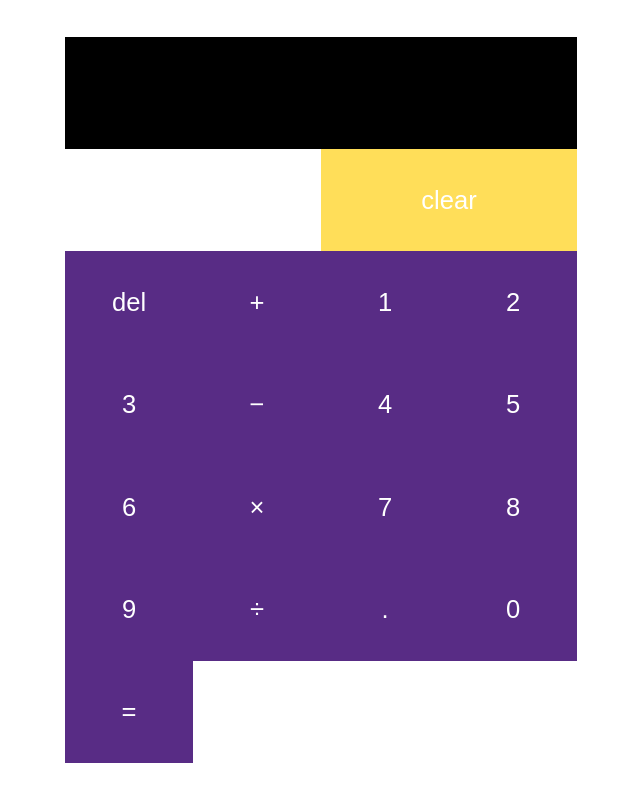
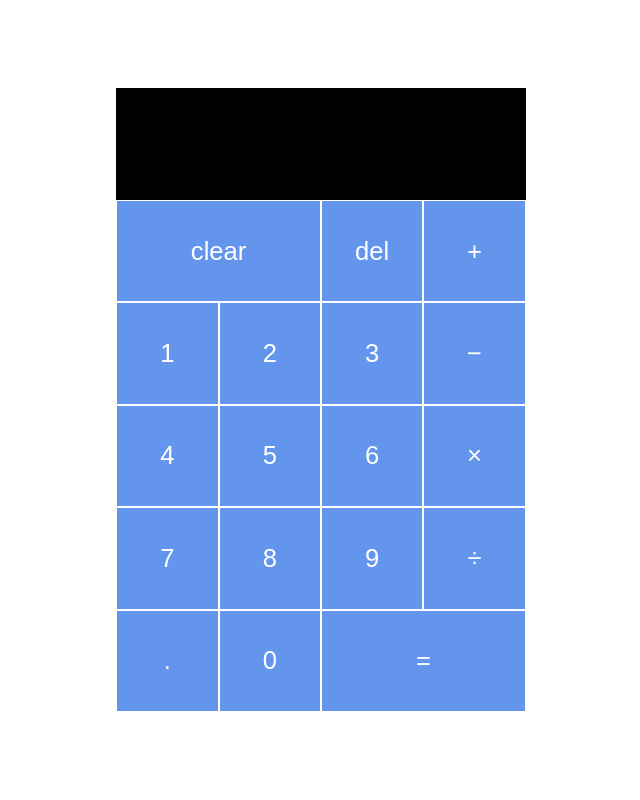
Before and after one commit to kennedymahoro/Calculator, a website: page index.html in a window 1280 px wide. Shown: the whole page, without its empty margins (319-959 px from the left). Drawn offline with Linux system fonts and the light colour scheme.

Commit message:
changed the grid and changed colors

```diff
--- a/style.css
+++ b/style.css
@@ -12,7 +12,7 @@ body{
 }
 .content-grid{
     display: grid;
-    grid-template-columns: repeat(4,10vw);
+    grid-template-columns: repeat(4,8vw);
 }
 .display-output{
     grid-column: 1 / span 4 ;
@@ -24,19 +24,19 @@ body{
     padding-left: 14px;
 }
 .clear-btn{
+    grid-column: 1 / span 2;
+}
+.equals-btn{
     grid-column: 3 / span 2;
-    background-color: #ffde59;
-}
-.clear-btn:hover{
-
-    color: #582c85;;
 }
 button{
+    cursor: pointer;
     height: 8vw;
-    background-color: #582c85;
     color: white;
-    border-style: none;
     font-size: 2vw;
+    border: 1px solid white;
+    background-color: cornflowerblue;
+
 }
 button:hover{
     color: #ffde59;
```
